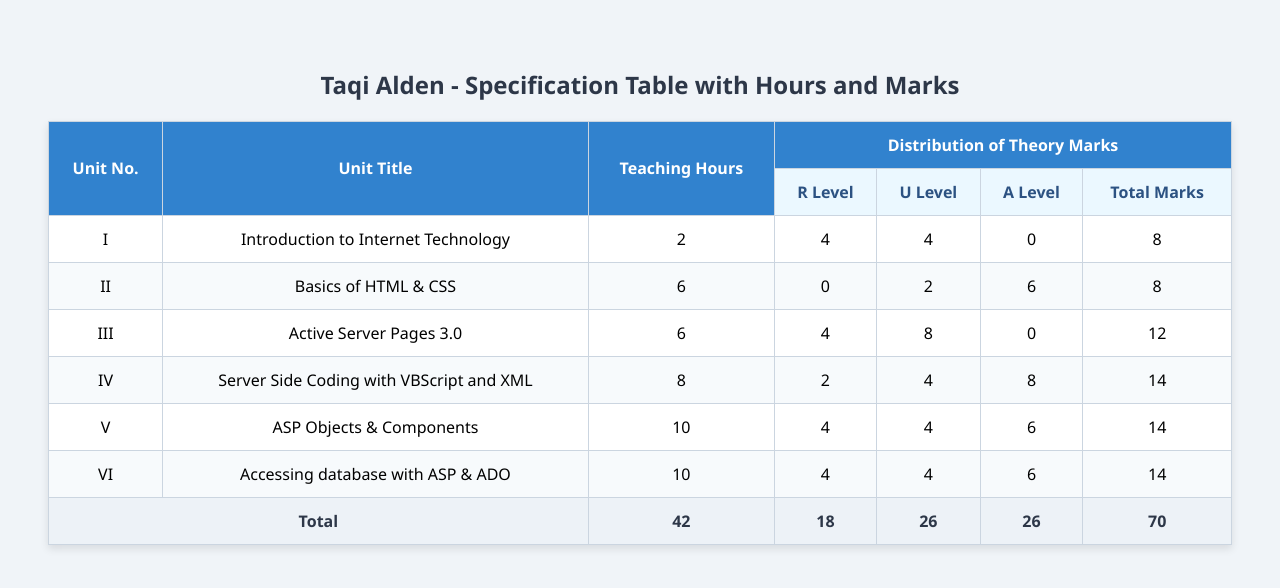
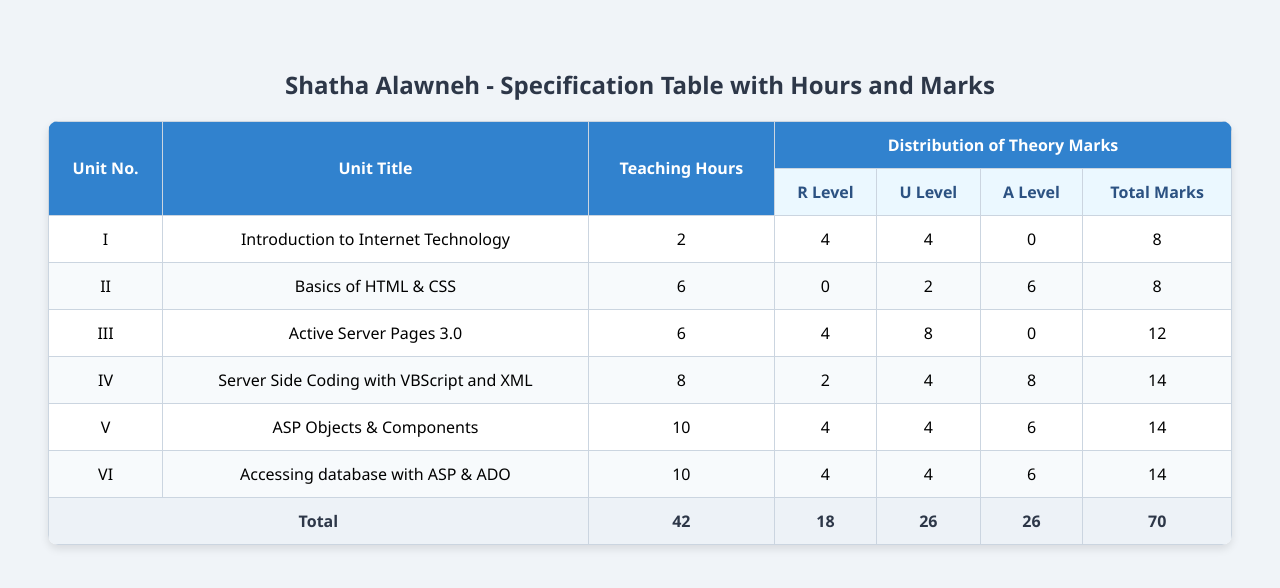
Before and after one commit to ash89779-art/FullStack-Homeworks, a plain HTML site: page HM2/index.html in a window 1280 px wide. Drawn offline with Linux system fonts and the light colour scheme.

Commit message:
Update index.html

```diff
--- a/HM2/index.html
+++ b/HM2/index.html
@@ -2,28 +2,21 @@
 <html lang="en">
 <head>
     <meta charset="UTF-8">
-    <title>HM2 - Specification Table</title>
+    <title>HM2 - Shatha Alawneh</title>
     <style>
         body { font-family: 'Segoe UI', Tahoma, sans-serif; padding: 40px; background-color: #f0f4f8; }
-        table { width: 100%; border-collapse: collapse; background-color: white; box-shadow: 0 4px 8px rgba(0,0,0,0.1); }
+        table { width: 100%; border-collapse: collapse; background-color: white; box-shadow: 0 4px 8px rgba(0,0,0,0.1); border-radius: 10px; overflow: hidden; }
         th, td { border: 1px solid #cbd5e0; padding: 12px; text-align: center; }
-
-        /* لون رأس الجدول - سماوي هادئ */
         thead tr:first-child { background-color: #3182ce; color: white; }
         thead tr:last-child { background-color: #ebf8ff; color: #2c5282; }
-
-        /* تلوين الصفوف بالتناوب لسهولة القراءة */
         tbody tr:nth-child(even) { background-color: #f7fafc; }
-
-        /* تمييز صف المجموع */
         .total-row { background-color: #edf2f7; font-weight: bold; color: #2d3748; }
-
         h2 { text-align: center; color: #2d3748; margin-bottom: 20px; }
     </style>
 </head>
 <body>
 
-    <h2>Taqi Alden - Specification Table with Hours and Marks</h2>
+    <h2>Shatha Alawneh - Specification Table with Hours and Marks</h2>
 
     <table>
         <thead>
```
